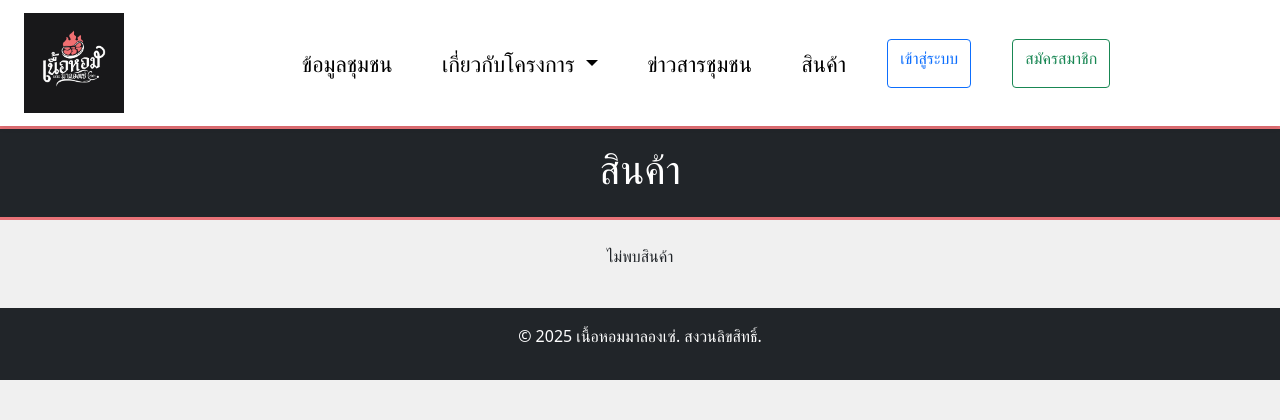
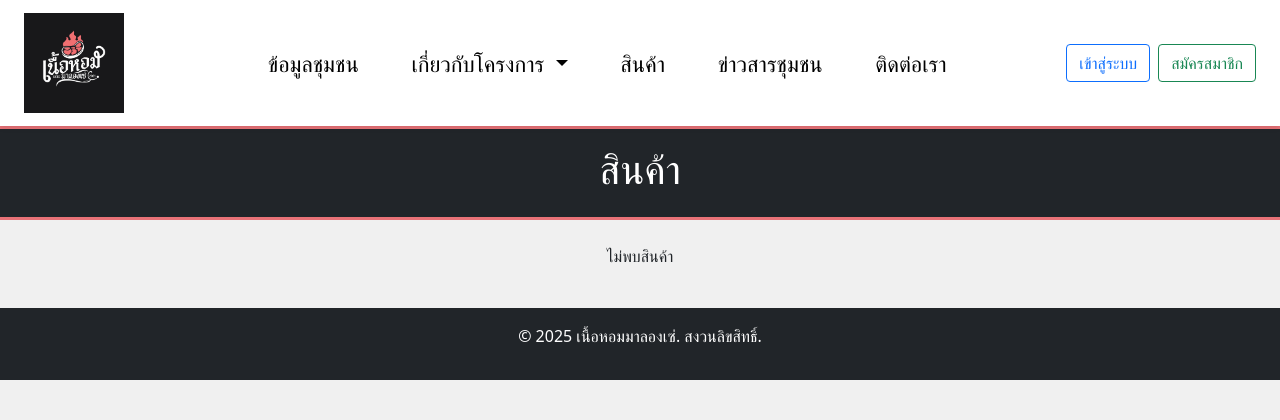
Before and after one commit to DarkNess1903/Hantaphao, a PHP site: page / in a window 1280 px wide. Shown: the top 420 px of the page. Run offline with PHP 8.4, Linux system fonts and the light colour scheme; data that the repository does not hold is empty.

Commit message:
nav-edit1

```diff
--- a/css/style.css
+++ b/css/style.css
@@ -105,6 +105,7 @@
 .btn {
     white-space: nowrap;
     width: auto; /* ปรับความกว้างของปุ่มให้พอดีกับข้อความ */
+    text-align: right; /* จัดปุ่มไปทางขวา */
 }
 .navbar {
     display: flex;
--- a/topnavbar.php
+++ b/topnavbar.php
@@ -26,7 +26,7 @@
         display: flex;
         justify-content: center;
         width: 100%;
-        gap: 3%;
+        gap: 4%;
     }
     .nav-item {
         text-align: center;
@@ -101,8 +101,13 @@
             <div class="collapse navbar-collapse" id="customNavbar">
                 <ul class="navbar-nav me-auto">
 
+                    <?php if (isset($_SESSION['customer_id'])): ?>
+                        <li class="nav-item"><a class="nav-link text-dark" href="order_history.php">ประวัติการสั่งซื้อ</a></li>
+                        <li class="nav-item"><a class="nav-link text-dark" href="profile.php">ตั้งค่าบัญชี</a></li>
+                    <?php endif; ?>
+
                     <li class="nav-item">
-                        <a class="nav-link text-dark" href="contact_us.php">ข้อมูลชุมชน</a>
+                        <a class="nav-link text-dark" href="community_info.php">ข้อมูลชุมชน</a>
                     </li>
 
                     <!-- เมนูเกี่ยวกับโครงการ (ทำให้แสดงเมื่อ cursor hover) -->
@@ -117,15 +122,13 @@
                         </ul>
                     </li>
                     <li class="nav-item">
+                        <a class="nav-link text-dark" href="index.php">สินค้า</a>
+                    </li>
+                    <li class="nav-item">
                         <a class="nav-link text-dark" href="index.php">ข่าวสารชุมชน</a>
                     </li>
-                    <li class="nav-item">
-                        <a class="nav-link text-dark" href="index.php">สินค้า</a>
-                    </li>
-                    <?php if (isset($_SESSION['customer_id'])): ?>
-                        <li class="nav-item"><a class="nav-link text-dark" href="order_history.php">ประวัติการสั่งซื้อ</a></li>
-                        <li class="nav-item"><a class="nav-link text-dark" href="profile.php">ตั้งค่าบัญชี</a></li>
-                    <?php endif; ?>
+                    <li class="nav-item"><a class="nav-link text-dark" href="contact_us.php">ติดต่อเรา</a></li>
+                </ul>
                 <?php
                 if (isset($_SESSION['customer_id'])) {
                     $customer_id = $_SESSION['customer_id'];
```
